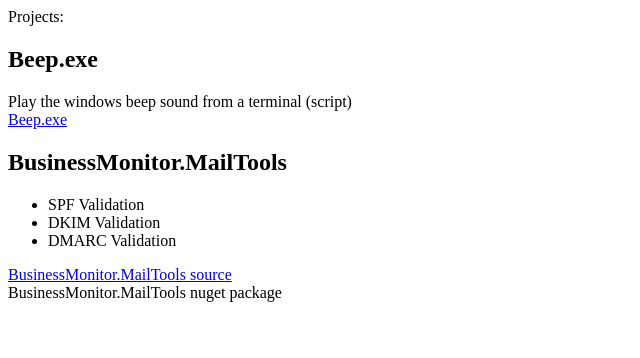
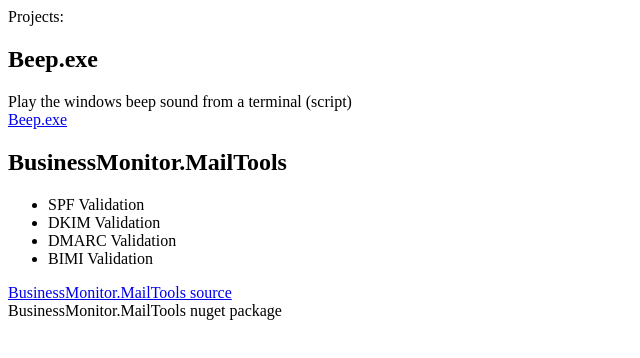
Before and after one commit to markvantilburg/markvantilburg.github.io, a plain HTML site: page index.html in a window 1280 px wide. Shown: the whole page, without its empty margins (0-640 px from the left). Drawn offline with Linux system fonts and the light colour scheme.

Commit message:
Update index.html

```diff
--- a/index.html
+++ b/index.html
@@ -11,6 +11,7 @@ Projects:
   <li>SPF Validation</li>
   <li>DKIM Validation</li>
   <li>DMARC Validation</li>
+  <li>BIMI Validation</li>
   </ul>
   <a href="https://github.com/markvantilburg/BusinessMonitor.MailTools">BusinessMonitor.MailTools source</a><br/
   <a href="https://www.nuget.org/packages/BusinessMonitor.MailTools/">BusinessMonitor.MailTools nuget package</a>
```
